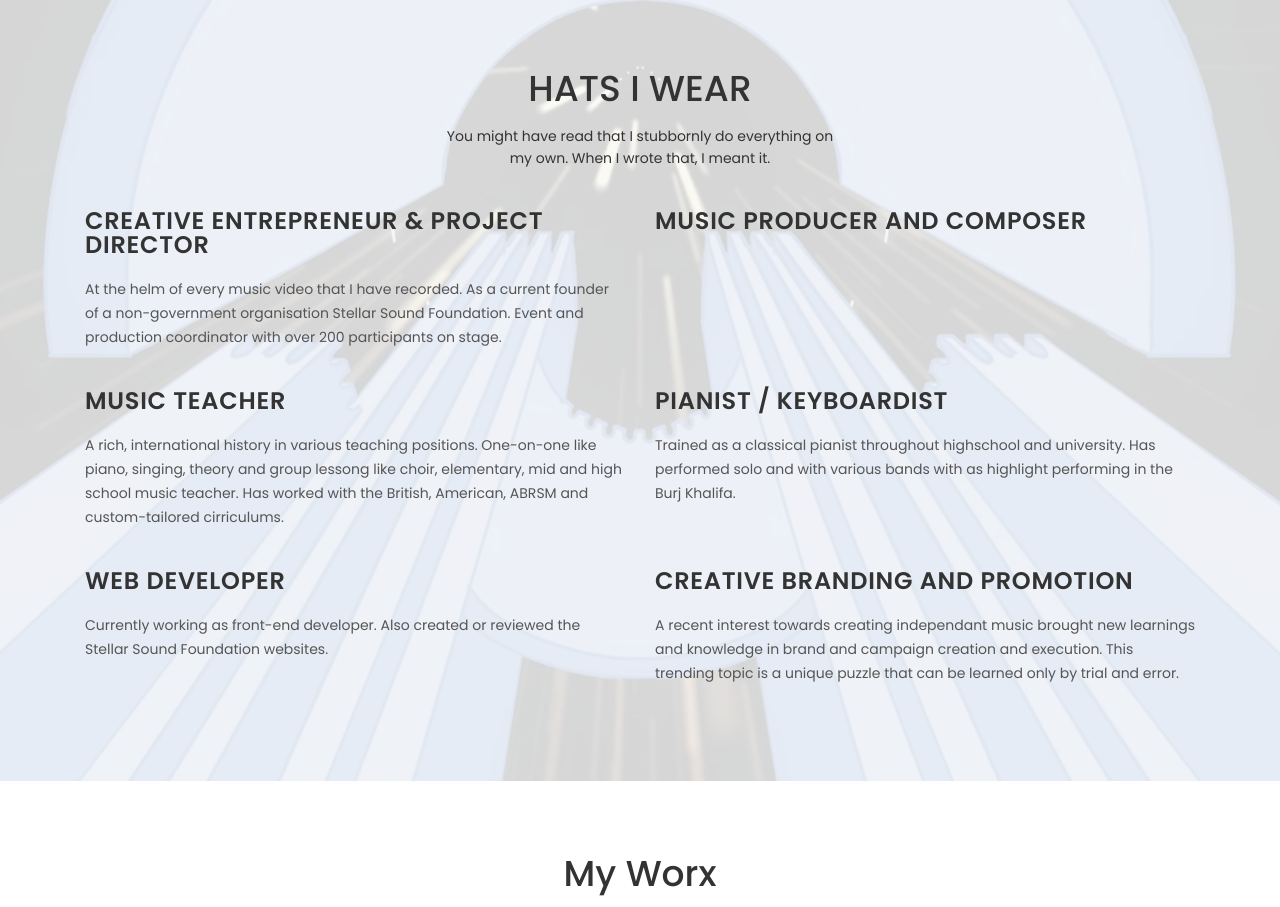
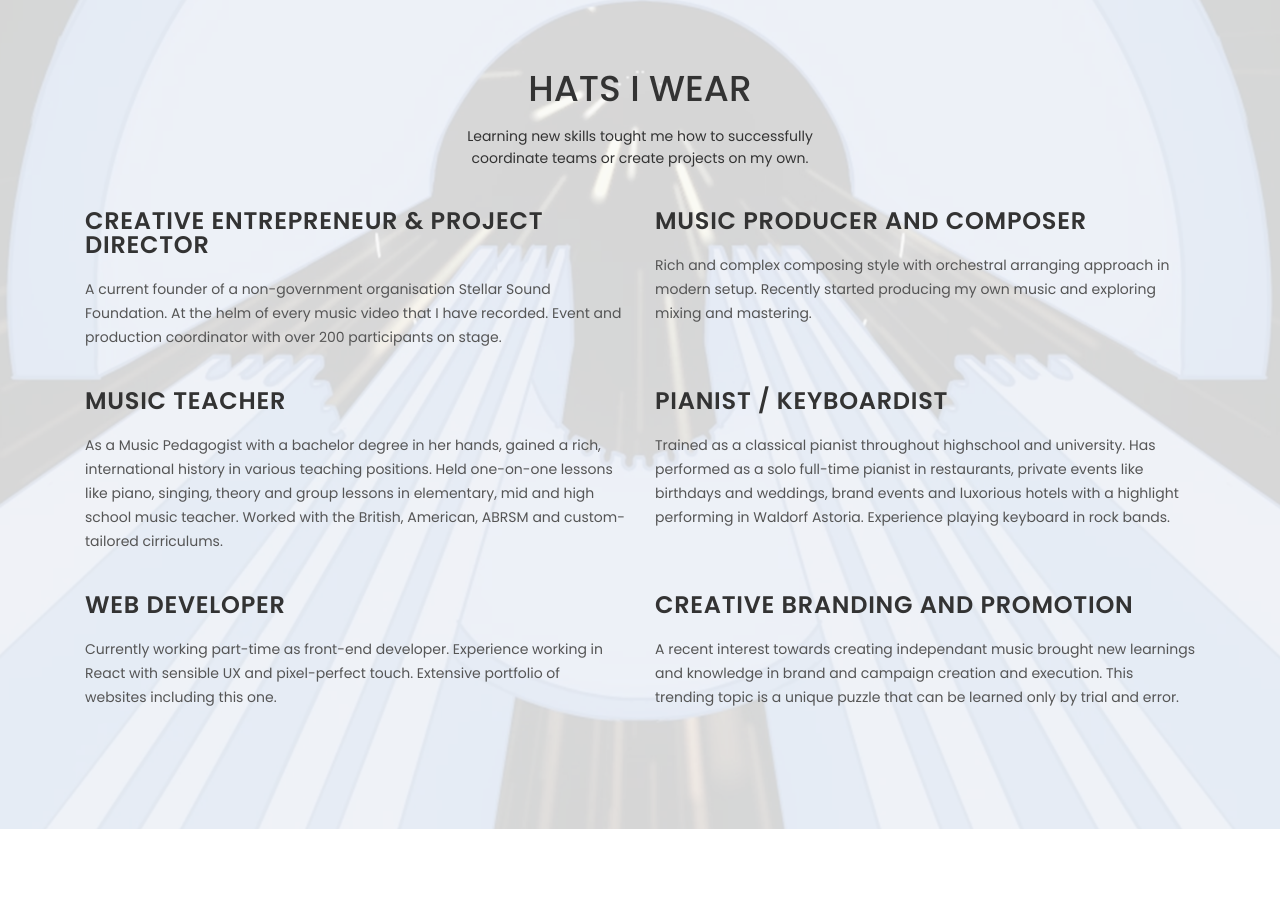
Before and after one commit to zoranaism/musicportfolio, a React (Create React App) app: page / in a window 1280 px wide. Shown: the part 1400-2307 px from the top of the page. Built offline with nearby package versions, Linux system fonts and the light colour scheme.

Commit message:
added video

```diff
--- a/src/container/myHats/index.js
+++ b/src/container/myHats/index.js
@@ -19,7 +19,7 @@ const MyHats = () => {
               <SectionTitle
                 title={"HATS I WEAR"}
                 content={
-                  "You might have read that I stubbornly do everything on my own. When I wrote that, I meant it."
+                  "Learning new skills tought me how to successfully coordinate teams or create projects on my own."
                 }
               />
             </Col>
--- a/src/data/hats/index.json
+++ b/src/data/hats/index.json
@@ -2,27 +2,27 @@
   {
     "id": 1,
     "title": "Creative entrepreneur & project director",
-    "content": "At the helm of every music video that I have recorded. As a current founder of a non-government organisation Stellar Sound Foundation. Event and production coordinator with over 200 participants on stage."
+    "content": "A current founder of a non-government organisation Stellar Sound Foundation. At the helm of every music video that I have recorded. Event and production coordinator with over 200 participants on stage."
   },
   {
     "id": 2,
     "title": "Music producer and composer",
-    "content": ""
+    "content": "Rich and complex composing style with orchestral arranging approach in modern setup. Recently started producing my own music and exploring mixing and mastering."
   },
   {
     "id": 3,
     "title": "Music teacher",
-    "content": "A rich, international history in various teaching positions. One-on-one like piano, singing, theory and group lessong like choir, elementary, mid and high school music teacher. Has worked with the British, American, ABRSM and custom-tailored cirriculums."
+    "content": "As a Music Pedagogist with a bachelor degree in her hands, gained a rich, international history in various teaching positions. Held one-on-one lessons like piano, singing, theory and group lessons in elementary, mid and high school music teacher. Worked with the British, American, ABRSM and custom-tailored cirriculums."
   },
   {
     "id": 4,
     "title": "Pianist / Keyboardist",
-    "content": "Trained as a classical pianist throughout highschool and university. Has performed solo and with various bands with as highlight performing in the Burj Khalifa."
+    "content": "Trained as a classical pianist throughout highschool and university. Has performed as a solo full-time pianist in restaurants, private events like birthdays and weddings, brand events and luxorious hotels with a highlight performing in Waldorf Astoria. Experience playing keyboard in rock bands."
   },
   {
     "id": 5,
     "title": "Web developer",
-    "content": "Currently working as front-end developer. Also created or reviewed the Stellar Sound Foundation websites."
+    "content": "Currently working part-time as front-end developer. Experience working in React with sensible UX and pixel-perfect touch. Extensive portfolio of websites including this one. "
   },
   {
     "id": 6,
```
